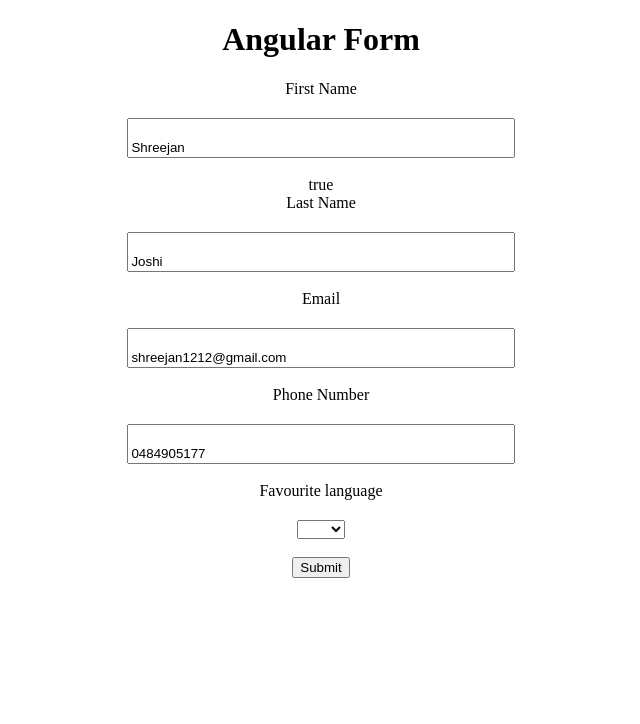
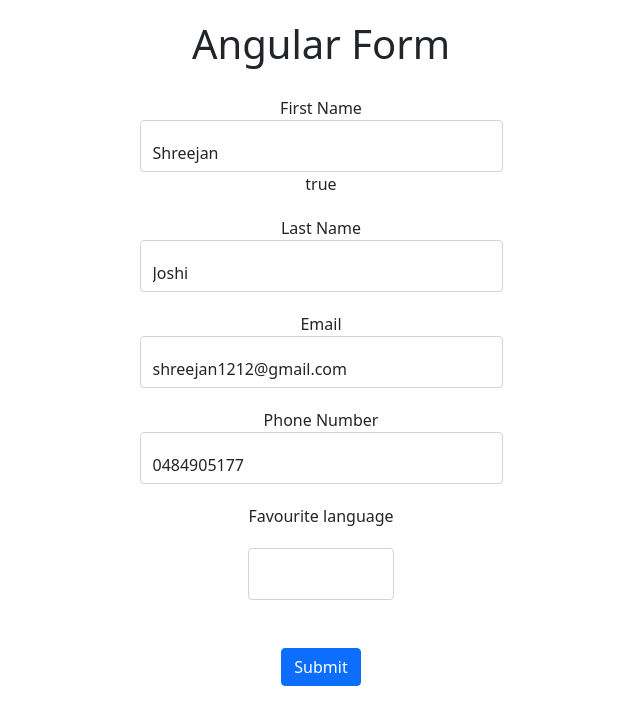
Before and after one commit to shreejanjoshi/Basic-Angular-Form, an Angular app in the folder angular-form/: page / in a window 1280 px wide. Shown: the top 724 px of the page, without its empty margins (319-959 px from the left). Built offline with nearby package versions, Linux system fonts and the light colour scheme.

Commit message:
forgot to put bootstrap link and still trying the invalid error

```diff
--- a/angular-form/src/app/app.component.css
+++ b/angular-form/src/app/app.component.css
@@ -1,4 +1,4 @@
-body{
+/* body{
     margin: 0 auto;
 }
 
@@ -22,4 +22,45 @@ label{
 
 select{
     margin-top: 20px;
+} */
+
+body{
+    margin: 0 auto;
+    text-align: center;
 }
+
+input{
+    width: 50%;
+    padding-top: 20px;
+    margin-top: 20px;
+    margin: 0 auto;
+}
+
+select{
+    width: 20%;
+    padding-top: 20px;
+    margin-top: 20px;
+    margin: 0 auto;
+}
+
+
+label{
+    padding-top: 20px;
+}
+
+.container{
+    width: 750px;
+}
+
+.btn{
+    margin-bottom: 20px;
+}
+
+select{
+    margin-top: 20px;
+}
+
+h1{
+    margin-top: 20px;
+    text-align: center;
+}
--- a/angular-form/src/app/app.component.html
+++ b/angular-form/src/app/app.component.html
@@ -6,7 +6,9 @@
   <meta http-equiv="X-UA-Compatible" content="IE=edge">
   <meta name="viewport" content="width=device-width, initial-scale=1.0">
   <title>Angular Form</title>
+  <link href="https://cdn.jsdelivr.net/npm/bootstrap@5.1.3/dist/css/bootstrap.min.css" rel="stylesheet" integrity="sha384-1BmE4kWBq78iYhFldvKuhfTAU6auU8tT94WrHftjDbrCEXSU1oBoqyl2QvZ6jIW3" crossorigin="anonymous">
   <link rel="stylesheet" href="app.component.css">
+
 </head>
 
 <body>
@@ -17,28 +19,28 @@
 
         <h1>Angular Form</h1>
         <div class="form-group">
-          <label for="firstName">First Name</label><br>
-          <input type="text" required #name="ngModel" name="firstName" class="form-control" #inputName="ngModel"
-            [(ngModel)]="friendModel.firstName"><br><br>
+          <label for="firstName">First Name</label>
+          <input type="text" required #name="ngModel" [class.is-invalid]="name.invalid" name="firstName" class="form-control"
+            #inputName="ngModel" [(ngModel)]="friendModel.firstName">
         </div>
-        {{name.valid}}
+        {{name.pristine}}
         <div class="form-group">
-          <label for="lastName">Last Name</label><br>
+          <label for="lastName">Last Name</label>
           <input type="text" name="lastName" class="form-control" #inputName="ngModel"
-            [(ngModel)]="friendModel.lastName"><br><br>
+            [(ngModel)]="friendModel.lastName">
         </div>
         <div class="form-group">
-          <label for="email">Email</label><br>
+          <label for="email">Email</label>
           <input type="text" name="email" class="form-control" #inputName="ngModel"
-            [(ngModel)]="friendModel.email"><br><br>
+            [(ngModel)]="friendModel.email">
         </div>
         <div class="form-group">
-          <label for="phoneNumber">Phone Number</label><br>
-          <input type="text" name="phoneNumber" #inputName="ngModel" [(ngModel)]="friendModel.phoneNumber"><br><br>
+          <label for="phoneNumber">Phone Number</label>
+          <input type="text" name="phoneNumber" class="form-control" #inputName="ngModel" [(ngModel)]="friendModel.phoneNumber">
         </div>
         <div class="form-group">
           <label for="favouriteLanguage">Favourite language</label><br>
-          <select name="favouriteLanguage" id="favouriteLanguage" #inputName="ngModel"
+          <select name="favouriteLanguage" class="form-control" id="favouriteLanguage" #inputName="ngModel"
             [(ngModel)]="friendModel.favouriteLanguage">
             <option *ngFor="let language of languages" value="{{language}}">{{language}}</option>
           </select><br><br>
```
